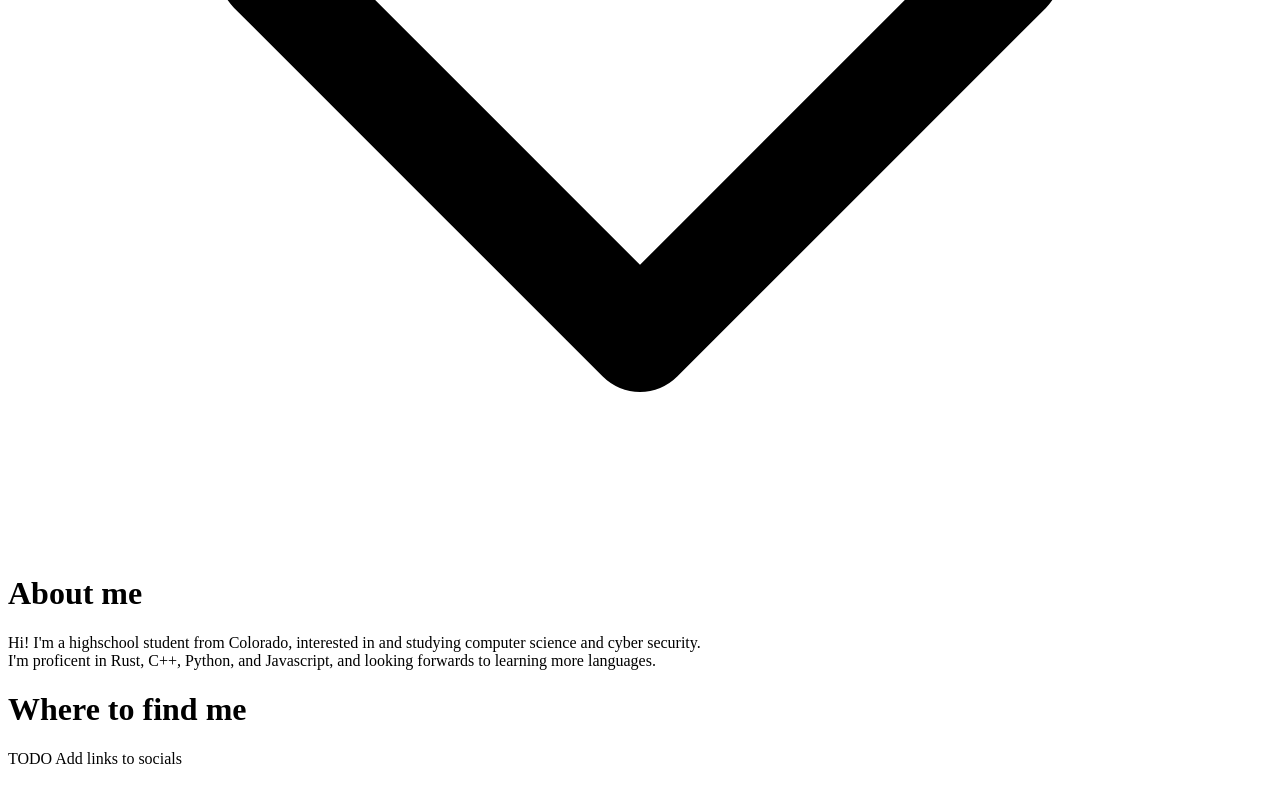
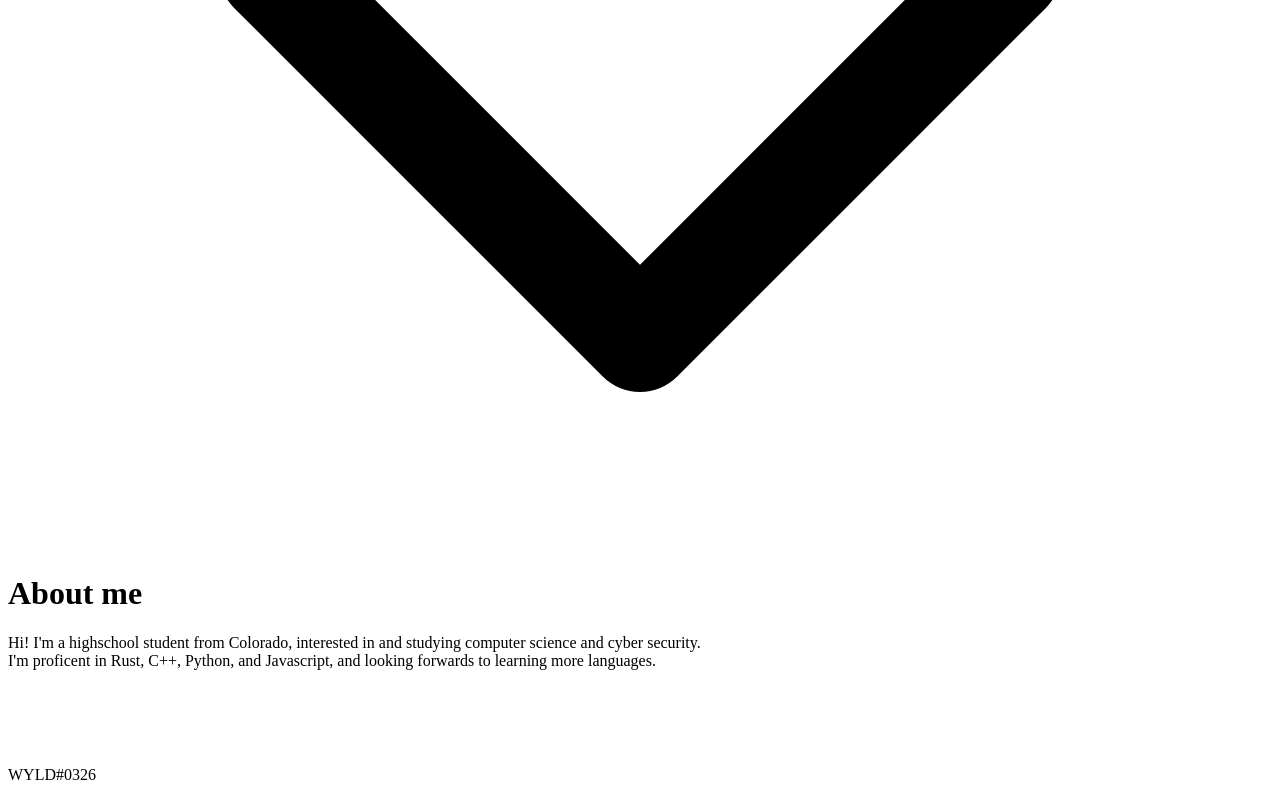
Before and after one commit to WYLDYR/portfolio, a Next.js app: page / in a window 1280 px wide. Shown: the part 794-1594 px from the top of the page. Built offline with nearby package versions, Linux system fonts and the light colour scheme.

Commit message:
Dark mode, socials

```diff
--- a/pages/index.js
+++ b/pages/index.js
@@ -28,7 +28,7 @@
       </div>
 
       {/* Main bit of homepage, contains a lot about me */}
-      <div className="text-3xl mx-10 md:mx-32 flex flex-col align-left place-items-left h-screen w-screen bg-gradient-to-r from-indigo-100 via-red-100 to-yellow-100">
+      <div className="text-3xl mx-10 md:mx-32 flex flex-col align-left place-items-left h-screen w-screen bg-gray-900 text-[#cacaca]">
 
         <h1 className="text-6xl p-10 font-bold bg-clip-text text-transparent bg-gradient-to-b from-indigo-800 to-blue-600">About me</h1>
         <p className="mx-32">
@@ -42,10 +42,15 @@
           and looking forwards to learning more languages.
         </p>
 
-        <h1 className="text-6xl p-10 font-bold bg-clip-text text-transparent bg-gradient-to-b from-indigo-800 to-blue-600">Where to find me</h1>
-        <p className="mx-32">
-          TODO Add links to socials
-        </p>
+        <div className="flex flex-row justify-center items-center h-screen w-screen">
+          <a href="https://github.com/WYLDYR/portfolio" className="mx-10">
+            <img src="/github.svg" width="60"></img>
+          </a>
+          <a href="https://steamcommunity.com/profiles/76561199007727047/" className="mx-10">
+            <img src="/steam.svg" width="60"></img>
+          </a>
+          <p className="font-bold">WYLD#0326</p>
+        </div>
 
       </div>
 
```
Also changed, not shown: public/github.svg (added), public/steam.svg (added).
